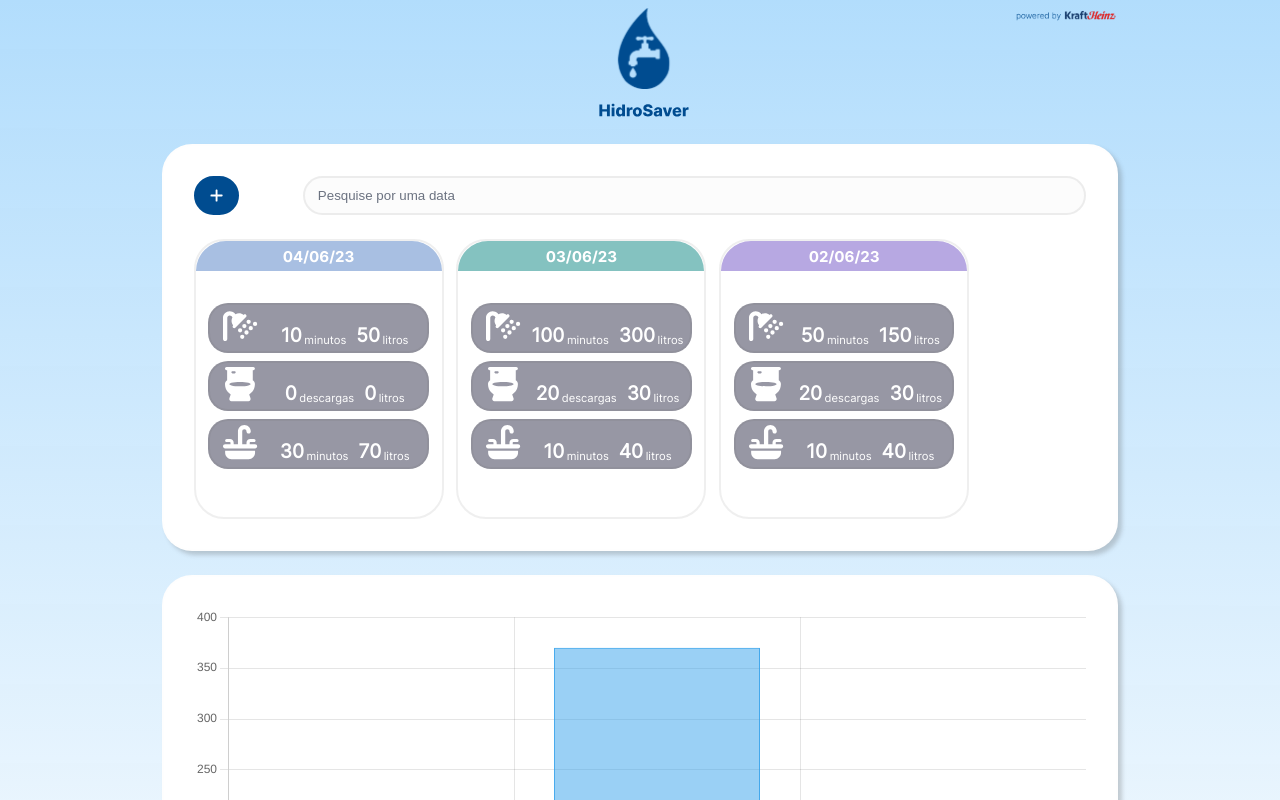
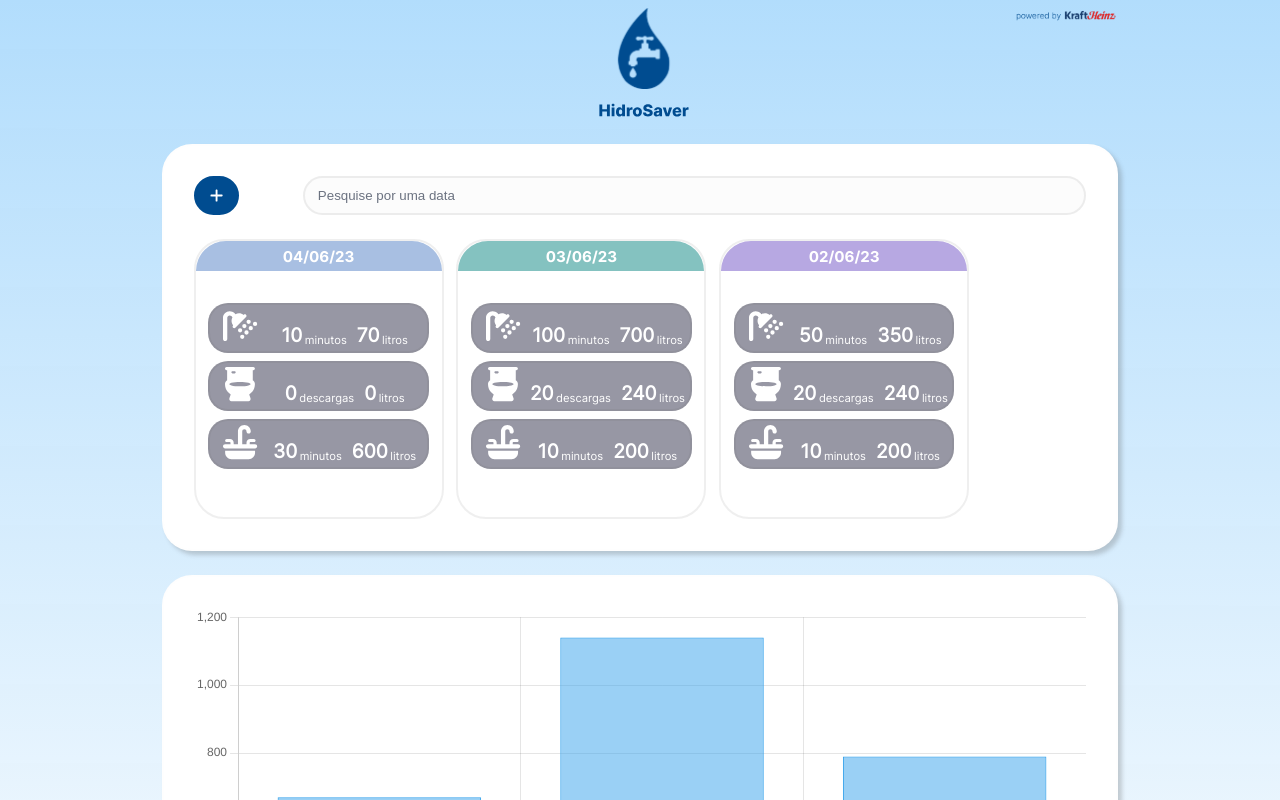
Before and after one commit to nathborges/hidrosaver, a Vue app in the folder frontend/: page / in a window 1280 px wide. Shown: the top 800 px of the page. Built offline with nearby package versions, Linux system fonts and the light colour scheme.

Commit message:
fix text

```diff
--- a/frontend/src/App.vue
+++ b/frontend/src/App.vue
@@ -30,25 +30,25 @@
     {
         "day": "04/06/23",
         "metrics": {
-            "banho": { "quantity": 10, "liters": 50 },
-            "torneira": { "quantity": 30, "liters":70 },
+            "banho": { "quantity": 10, "liters": 70 },
+            "torneira": { "quantity": 30, "liters":600 },
             "descarga": { "quantity": 0, "liters": 0 }
         }
     },
     {
         "day": "03/06/23",
         "metrics": {
-            "banho": { "quantity": 100, "liters": 300 },
-            "torneira": { "quantity": 10, "liters": 40 },
-            "descarga": { "quantity": 20, "liters": 30 }
+            "banho": { "quantity": 100, "liters": 700 },
+            "torneira": { "quantity": 10, "liters": 200 },
+            "descarga": { "quantity": 20, "liters": 240 }
         }
     },
         {
         "day": "02/06/23",
         "metrics": {
-            "banho": { "quantity": 50, "liters": 150 },
-            "torneira": { "quantity": 10, "liters": 40 },
-            "descarga": { "quantity": 20, "liters": 30 }
+            "banho": { "quantity": 50, "liters": 350 },
+            "torneira": { "quantity": 10, "liters": 200 },
+            "descarga": { "quantity": 20, "liters": 240 }
         }
     }
 ]`
--- a/frontend/src/components/subcomponents/Graphic.vue
+++ b/frontend/src/components/subcomponents/Graphic.vue
@@ -95,7 +95,7 @@
 </script>
 <style scoped>
 .text-metrics {
-    color: black;
+    color: #4a4a4a;
 }
 
 .text-metrics-item {
```
